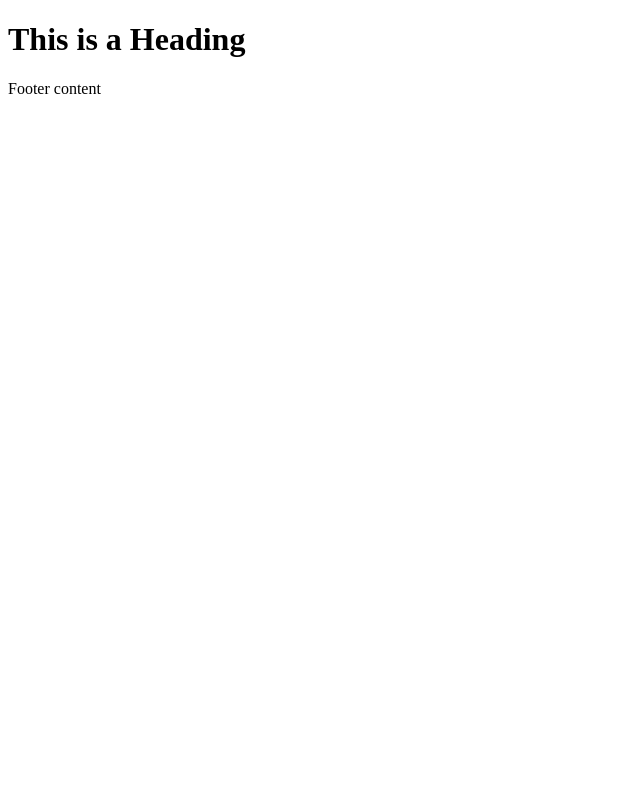
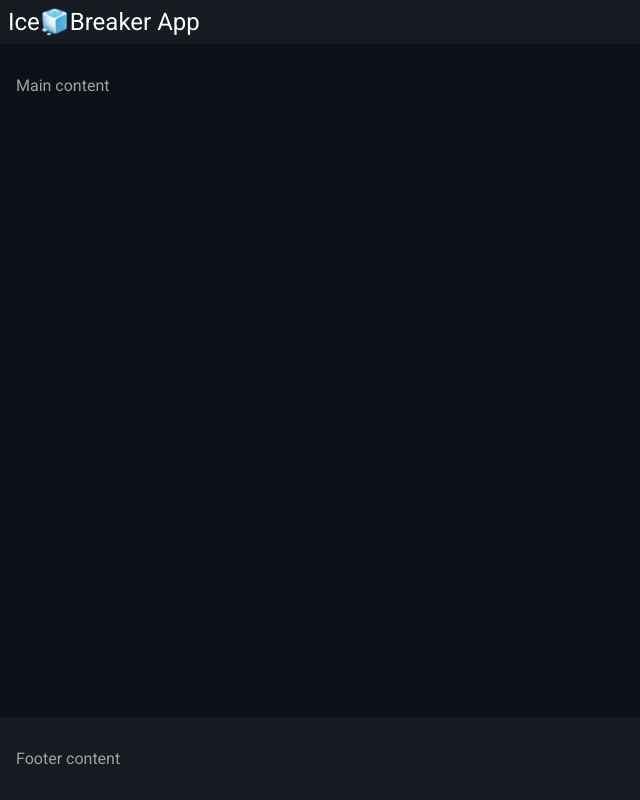
Before and after one commit to benedict-hbcu/icebreaker-app, a website: page src/index.html in a window 1280 px wide. Shown: the whole page, without its empty margins (0-640 px from the left). Drawn offline with Linux system fonts and the light colour scheme.

Commit message:
Finish initial page layout
* Added prettierrc for formatting
* Added .gitignore to ignore node_modules
* Added README.md with reference to design
* Added styles.css
* Installed serve package to launch a local server
* Added script to package.json to serve app locally

```diff
--- a/src/index.html
+++ b/src/index.html
@@ -1,17 +1,25 @@
 <!DOCTYPE html>
 <html>
-
   <head>
     <title>Page Title</title>
+    <link
+      rel="stylesheet"
+      href="https://fonts.googleapis.com/css?family=Roboto"
+    />
+    <link rel="stylesheet" href="styles.css" />
   </head>
 
   <body>
+    <header>
+      <nav>
+        <div class="app-title">Ice🧊Breaker App</div>
+      </nav>
+    </header>
     <main>
-        <h1>This is a Heading</h1>
+      <p>Main content</p>
     </main>
     <footer>
       <p>Footer content</p>
     </footer>
   </body>
-
 </html>
--- /dev/null
+++ b/src/styles.css
@@ -0,0 +1,68 @@
+/* Define css variables */
+:root {
+  --primary-color: #161b22;
+  --secondary-color: #0d1117;
+  --accent-color: #a0a0a0;
+  --accent-color-light: #fff;
+}
+
+/* Define global styles */
+html {
+  background-color: var(--secondary-color);
+  color: #a0a0a0;
+  font-family: "Roboto", sans-serif;
+}
+
+body {
+  margin: 0;
+  height: 100vh;
+  display: flex;
+  flex-direction: column;
+}
+
+main {
+  flex: 1;
+  margin: 1rem;
+}
+
+h1,
+h2,
+h3,
+h4,
+h5,
+h6 {
+  color: var(--accent-color-light);
+}
+
+/* Navbar  */
+nav {
+  background-color: var(--primary-color);
+  padding: 0.5rem;
+  display: flex;
+  justify-content: space-between;
+  align-items: center;
+}
+
+nav a {
+  color: var(--accent-color-light);
+  text-decoration: none;
+  margin-right: 1rem;
+}
+
+nav ul {
+  display: flex;
+  list-style: none;
+  margin: 0;
+}
+
+nav .app-title {
+  font-size: 1.5rem;
+  font-weight: 400;
+  color: var(--accent-color-light);
+}
+
+/* Footer */
+footer {
+  background-color: var(--primary-color);
+  padding: 1rem;
+}
```
Also changed, not shown: package.json (added, +23 -0 lines), .prettierrc.js (added), README.md (added), design.png (added), 2 other files. Lines whose indentation alone changed are shown as unchanged.
